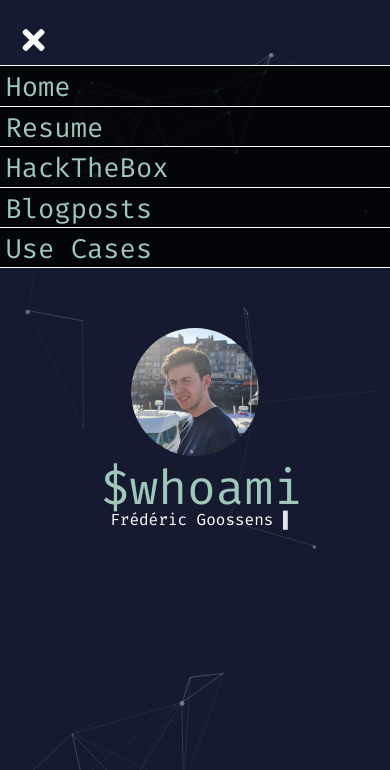
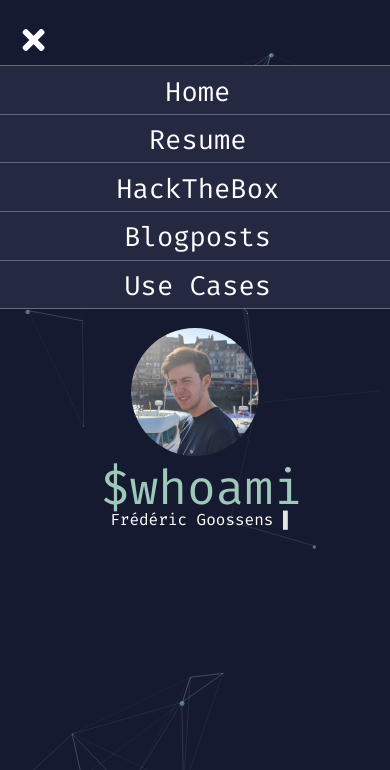
Before and after one commit to FreddyTheNipple/FreddyTheNipple.github.io, a plain HTML site: page index.html in a window 390 px wide. Both pictures are taken after a click on the element 36 px from the left and 40 px from the top of the page. Shown: the top 770 px of the page. Drawn offline with Linux system fonts and the light colour scheme.

Commit message:
mobile nav restyle

```diff
--- a/assets/css/screen.css
+++ b/assets/css/screen.css
@@ -48,6 +48,18 @@ body {
       opacity: 1;
   }
 }
+
+@keyframes fadeInMobileNav {
+  from {
+      opacity: 0;
+      transform: translateX(-40px);
+  }
+  to {
+      opacity: 1;
+      transform: translateX(0);
+  }
+}
+
 
 /* Home */
 
@@ -390,18 +402,22 @@ footer p {
 
   nav {
     z-index: 1;
-    background: rgba(0, 0, 0, 0.8);
+  }
+
+  nav ul {
+    background: #242840;
+    animation: fadeInMobileNav 0.2s ease-out;
+    z-index: 2;
   }
 
   nav ul li {
-    border-bottom: 1px solid white; /* Add a bottom border as an underline */
-    text-align: left;
-    padding: 0.15em 0;
-    color: #9EC8B9;
+    border-bottom: 1px solid rgba(255, 255, 255, 0.3);
+    text-align: center;
+    padding: 0.30em 0;
   }
 
   nav ul li:first-child {
-    border-top: 1px solid white; /* Add a bottom border as an underline */
+    border-top: 1px solid rgba(255, 255, 255, 0.3);
   }
 
   nav ul li a {
```
